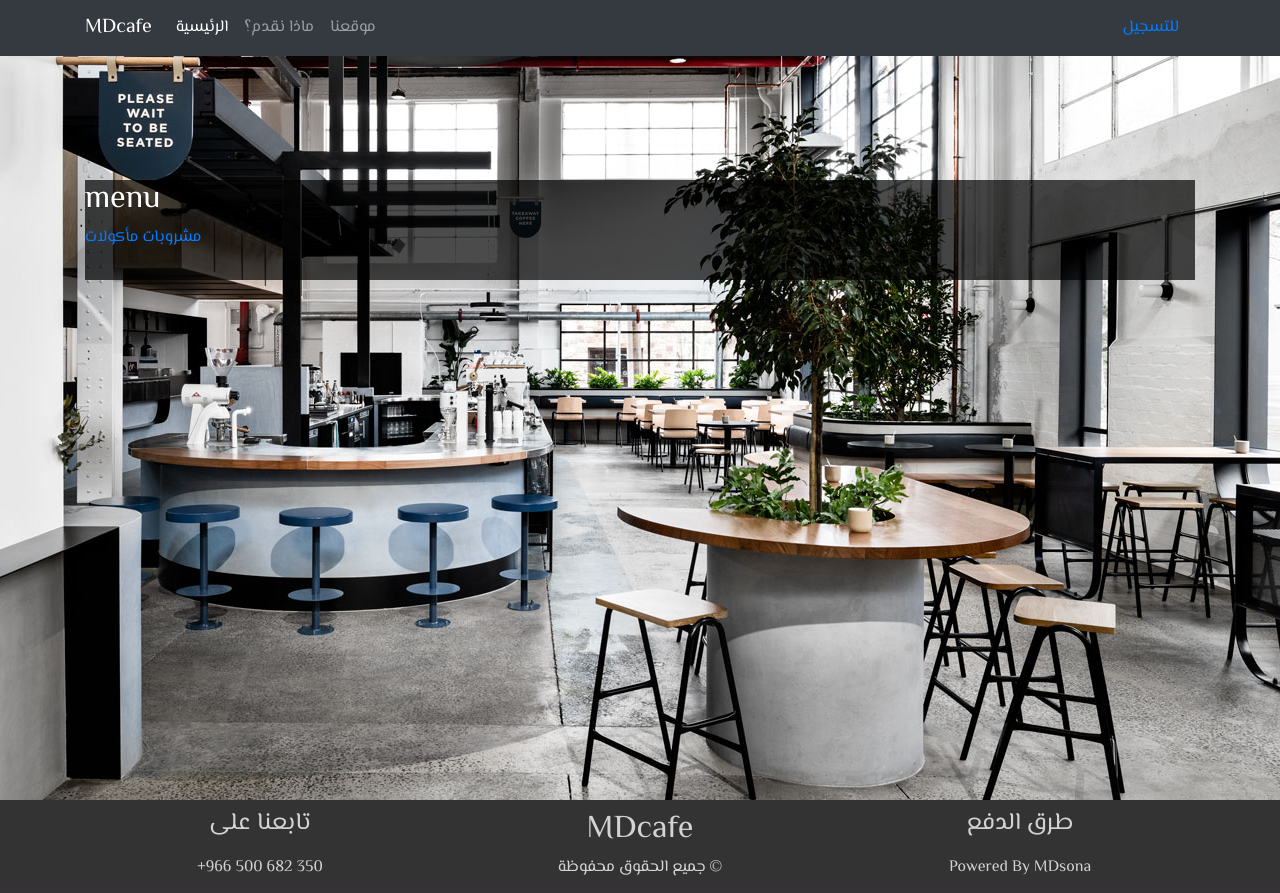
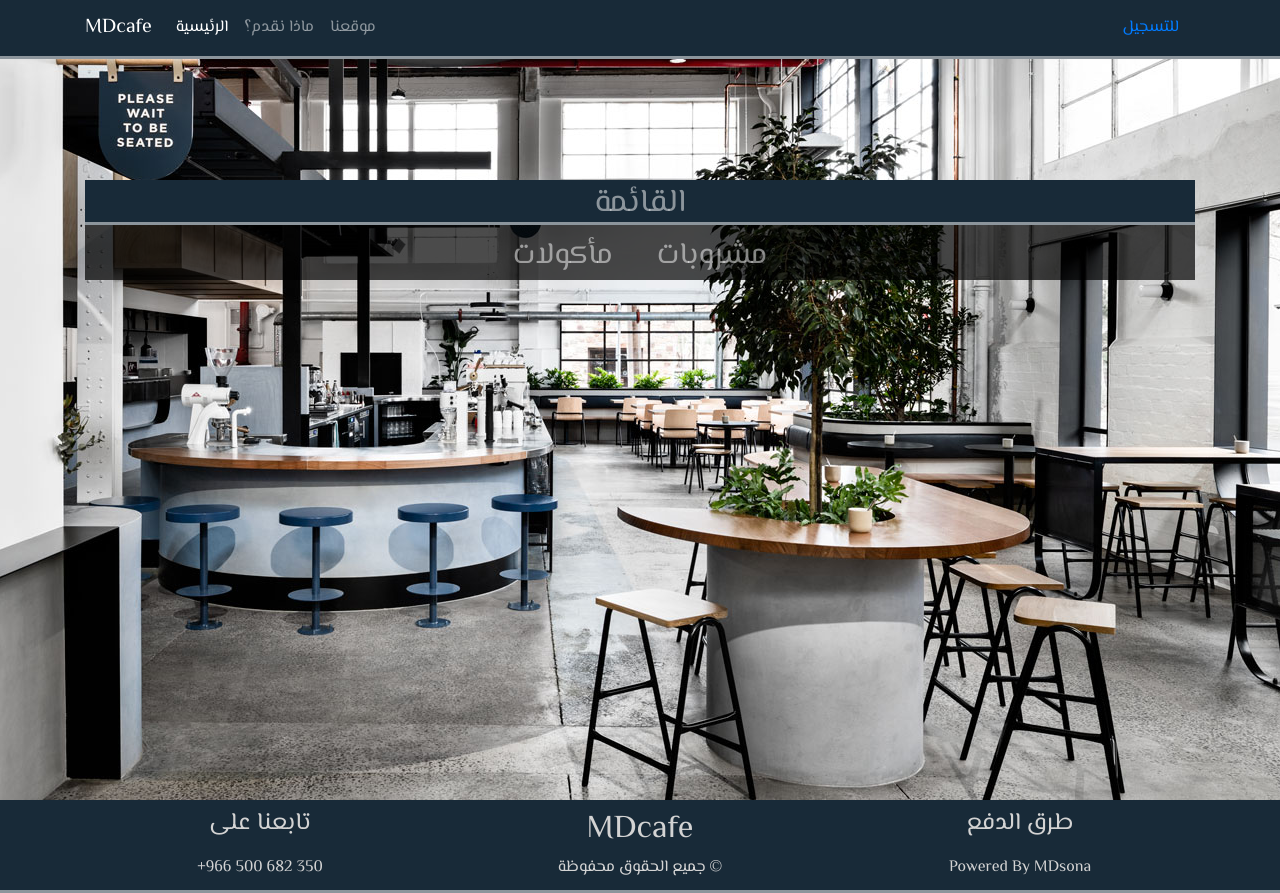
Before and after one commit to MDsona/cafesite, a Django app: page /menu in a window 1280 px wide. Run offline with Django 3.2, Linux system fonts and the light colour scheme; data comes from the database, SQL or seed files in the repository; some libraries are stand-ins or nearby versions.

Commit message:
design menu box

```diff
--- a/src/menu/static/menu/css/main.css
+++ b/src/menu/static/menu/css/main.css
@@ -1,3 +1,5 @@
+
+/**** start (base.html) */
 
 /* @font-face {
     font-family: 'El Messiri';
@@ -12,6 +14,13 @@ body {
     font-family: 'El Messiri', 'sans-serif';
     height: 700px;
 }
+
+/* start navbar */
+nav {
+    background-color: #182a38;
+    border-bottom: 3px solid rgba(255,255,255,.5);
+}
+/* end navbar */
 
 /* header {
     padding-top: 100px;
@@ -55,11 +64,14 @@ body {
 }*/
 
 footer {
-    background-color: #333333;
+    background-color: #182a38;
     color: lightgrey;
     padding: 10px;
     text-align: center;
+    border-bottom: 3px solid rgba(255,255,255,.5);
 }
+
+/**** end (base.html) */
 
 /* start menu box (m\index.html) */
 
@@ -68,3 +80,41 @@ footer {
 }
 
 /* end menu box */
+
+
+/* start menu box (open_menu.html, menu_type.html, menu_content.html) */
+
+.main_menu div h2 {
+    background-color: #182a38;
+    color: rgba(255,255,255,.5);
+    border-bottom: 3px solid rgba(255,255,255,.5);
+}
+
+.main_menu .menu_title, .main_menu .menu_type, .main_menu .menu_content {
+    padding: 0px 20px;
+}
+
+.main_menu .menu_title a, .main_menu .menu_type a {
+    font-size: 30px;
+    color: rgba(255, 255, 255, .5);
+
+}
+
+.main_menu .menu_title a:hover, .main_menu .menu_type a:hover {
+    color: rgba(255, 255, 255, 0.8);
+    text-decoration: none;
+}
+
+.main_menu .menu_content {
+    font-size: 30px;
+    color: #FFF;
+}
+
+/* end menu box */
+
+/* ###
+
+color: #182a38 rgba(255,255,255,.5)
+#526b89 #333333
+
+### */
--- a/src/menu/templates/menu/base.html
+++ b/src/menu/templates/menu/base.html
@@ -34,7 +34,7 @@
 
 
       <!-- start  navbar -->
-      <nav class="navbar navbar-expand-lg navbar-dark bg-dark fixed-top">
+      <nav class="navbar navbar-expand-lg navbar-dark fixed-top"> <!--bg-dark-->
           <div class="container">
           <a class="navbar-brand" href="{% url 'home_url' %}">MDcafe</a>
           <button class="navbar-toggler" type="button" data-toggle="collapse" data-target="#navbarSupportedContent" aria-controls="navbarSupportedContent" aria-expanded="false" aria-label="Toggle navigation">
@@ -44,7 +44,7 @@
           <div class="collapse navbar-collapse" id="navbarSupportedContent">
             <ul class="navbar-nav mr-auto">
               <li class="nav-item active">
-                <a class="nav-link" href="#">الرئيسية <span class="sr-only">(current)</span></a>
+                <a class="nav-link" href="{% url 'home_url' %}">الرئيسية <span class="sr-only">(current)</span></a>
               </li>
               <li class="nav-item">
                 <a class="nav-link" href="{% url 'open_menu_url' %}">ماذا نقدم؟</a>
--- a/src/menu/templates/menu/open_menu.html
+++ b/src/menu/templates/menu/open_menu.html
@@ -4,13 +4,15 @@
 
 {% block content %}               <!--a-->
 
-<div class="main_menu">         <!--a-->
+<div class="main_menu text-center">         <!--a-->
     <div class="filter">
-        <h2>menu</h2>
+        <h2 class="pt-1">القائمة <i class="fas fa-utensils"></i></h2>
         <div class="row">
             <div class="col-md">
                 {% for m_title in menu_titles %}
-                <span class="menu_ti"><a href="{% url 'm_type_url' m_title.id %}">{{m_title.title}}</a></span>
+                <span class="menu_title">
+                    <a href="{% url 'm_type_url' m_title.id %}">{{m_title.title}}</a>
+                </span>
                 {% endfor %}
             </div>
         </div>
```
Also changed, not shown: src/menu/templates/menu/menu_content.html (+13 -5 lines), src/menu/templates/menu/menu_type.html (+5 -4 lines).
